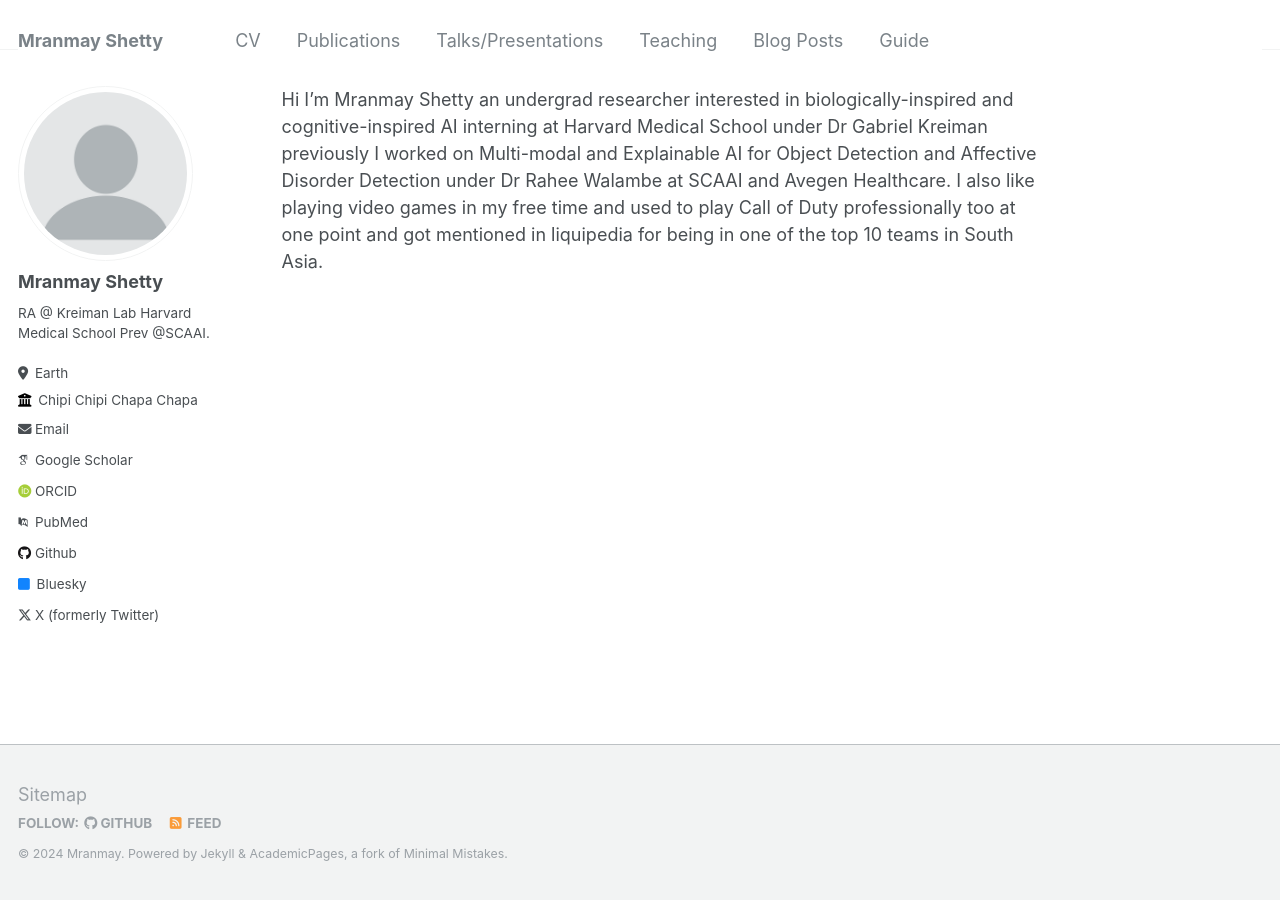
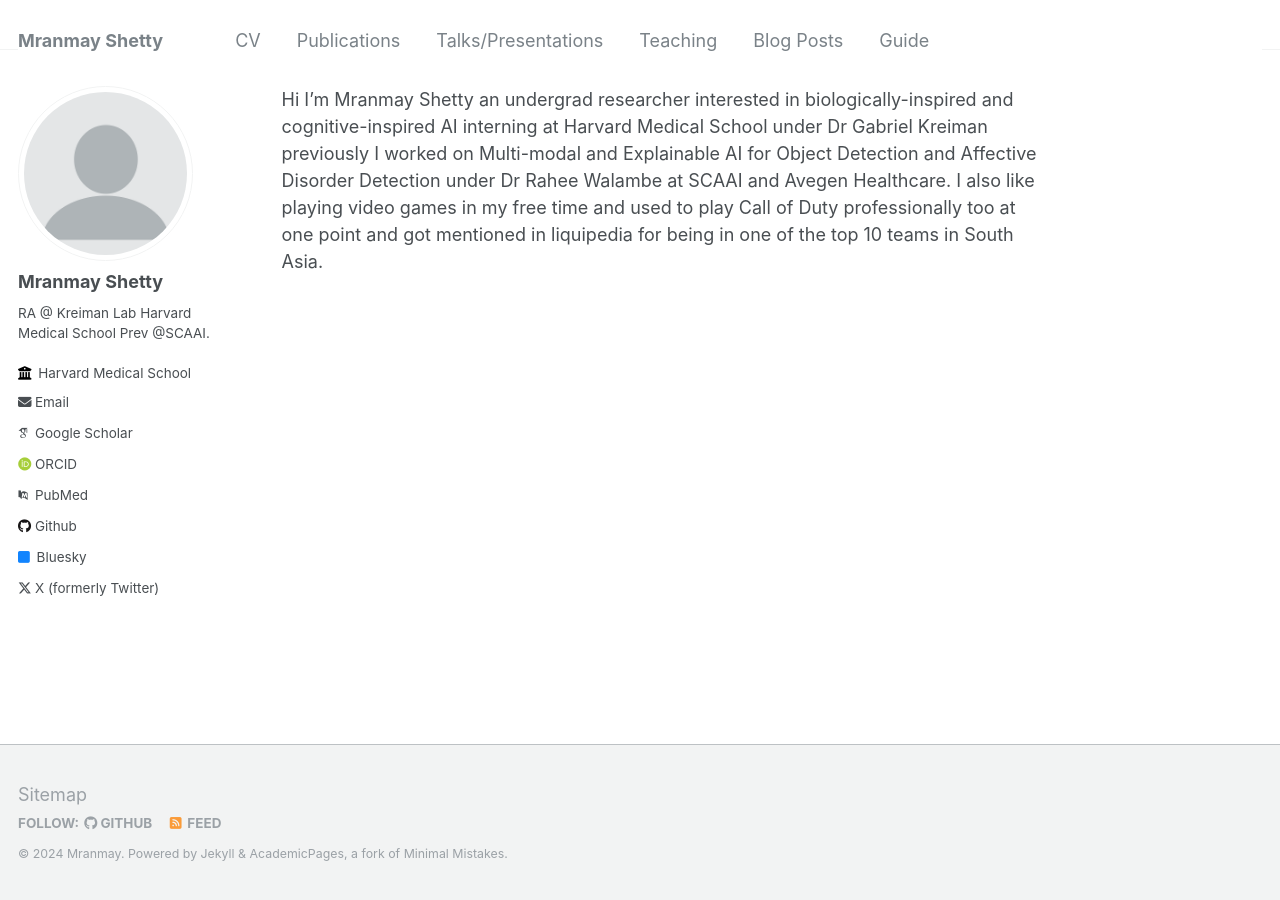
Before and after one commit to Mranmay/mranmay.github.io, a Jekyll site: the page built from _pages/about.md, in a window 1280 px wide. Built offline with Jekyll 4.4.1, drawn with Linux system fonts in a browser that asks for light colours; some web fonts are replaced.

Commit message:
Update _config.yml

```diff
--- a/_config.yml
+++ b/_config.yml
@@ -25,8 +25,7 @@ author:
   name             : "Mranmay Shetty"
   pronouns         : # example: "she/her"
   bio              : "RA @ Kreiman Lab Harvard Medical School Prev @SCAAI."
-  location         : "Earth"
-  employer         : "Chipi Chipi Chapa Chapa"
+  employer         : "Harvard Medical School"
   uri              : # URL
   email            : "mranmays@gmail.com"
 
@@ -34,7 +33,7 @@ author:
   arxiv            : # URL - Update with the correct link to your profile
   googlescholar    : "https://scholar.google.com/citations?user=PS_CX0AAAAAJ"
   impactstory      : # URL
-  orcid            : "http://orcid.org/0000-0001-5979-3955"
+  orcid            : "https://orcid.org/0000-0003-3114-9804"
   pubmed           : "https://www.ncbi.nlm.nih.gov/pubmed/?term=mranmay+shetty"
   researchgate     : # URL
 
```
